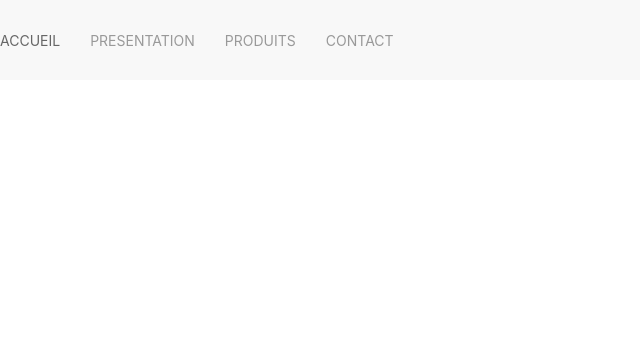
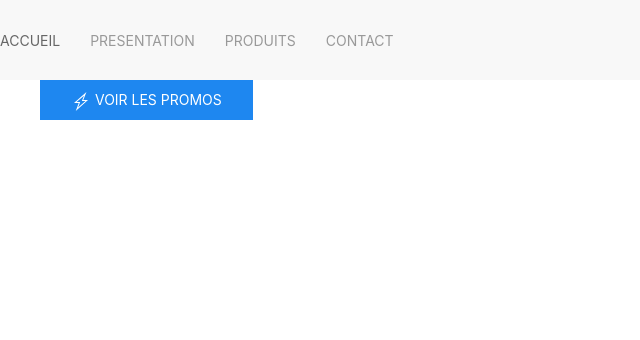
Before and after one commit to ld-web/ynov-sf4, a Symfony app: template templates/product/index.html.twig in a window 1280 px wide. Shown: the top 340 px of the page, without its empty margins (0-640 px from the left). Run offline with Twig, Linux system fonts and the light colour scheme; the template is opened without the code that fills it, so the values that code supplies are empty; some libraries are stand-ins or nearby versions.

Commit message:
promo GET param in product list

```diff
--- a/templates/product/index.html.twig
+++ b/templates/product/index.html.twig
@@ -4,6 +4,19 @@
 
 {% block body %}
   <div class="uk-container">
+    <div class="uk-margin">
+      {% if (app.request.query.get('promo') == '1') %}
+      <a href="{{ path('product_list') }}" class="uk-button uk-button-primary">
+        <span uk-icon="refresh"></span>
+        VOIR TOUS LES PRODUITS
+      </a>
+      {% else %}
+      <a href="{{ path('product_list', {promo: 1}) }}" class="uk-button uk-button-primary">
+          <span uk-icon="bolt"></span>
+          VOIR LES PROMOS
+        </a>
+      {% endif %}
+    </div>
     <div uk-grid>
       {% for product in products %}
       <div class="uk-card uk-card-default">
@@ -11,6 +24,9 @@
               <img src="{{ product.picture }}" alt="{{ product.name }}">
           </div>
           <div class="uk-card-body" style="max-width: 200px;">
+            {% if product.promo %}
+            <h4><span class="uk-badge">PROMOTION</span></h4>
+            {% endif %}
             <h3>{{ product.name }}</h3>
             <p>
               {{ product.description }}
```
Also changed, not shown: src/Controller/ProductController.php (+12 -1 lines), src/Repository/ProductRepository.php (+14 -0 lines). Lines whose indentation alone changed are shown as unchanged.
